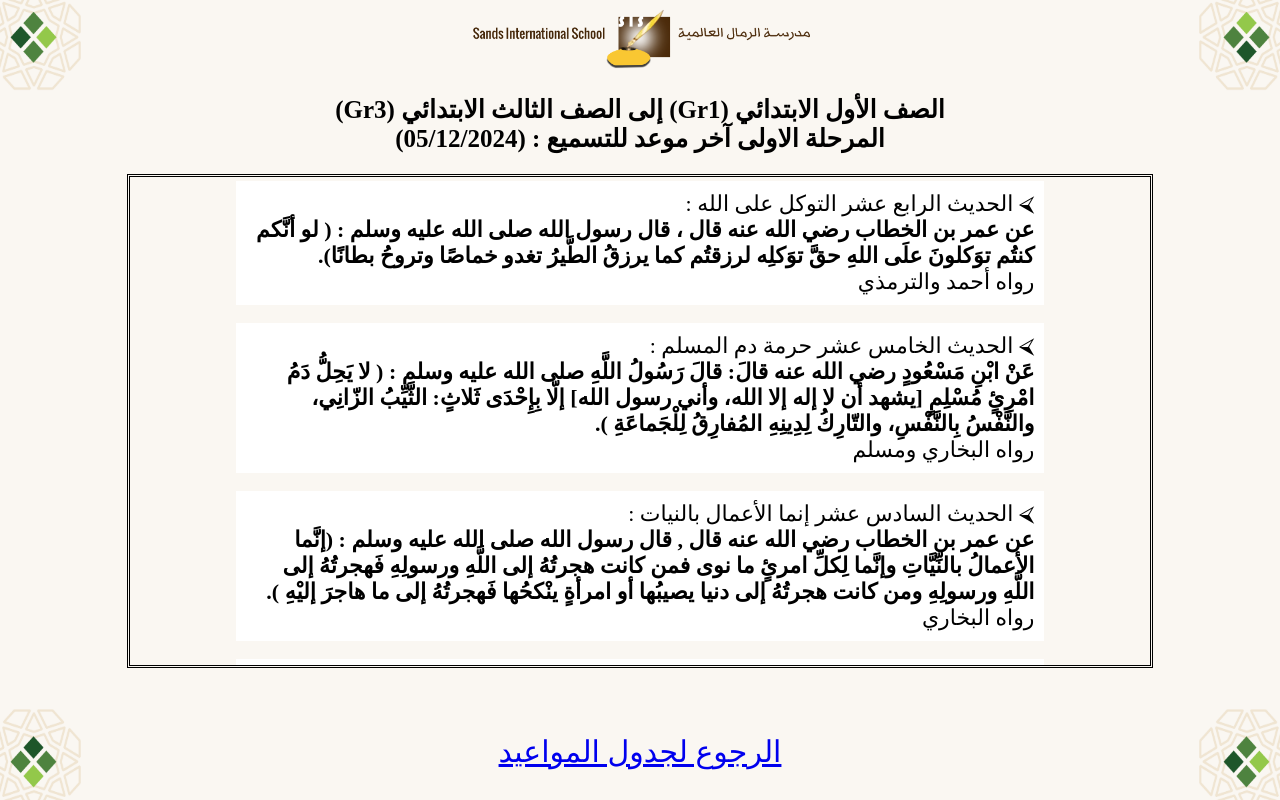
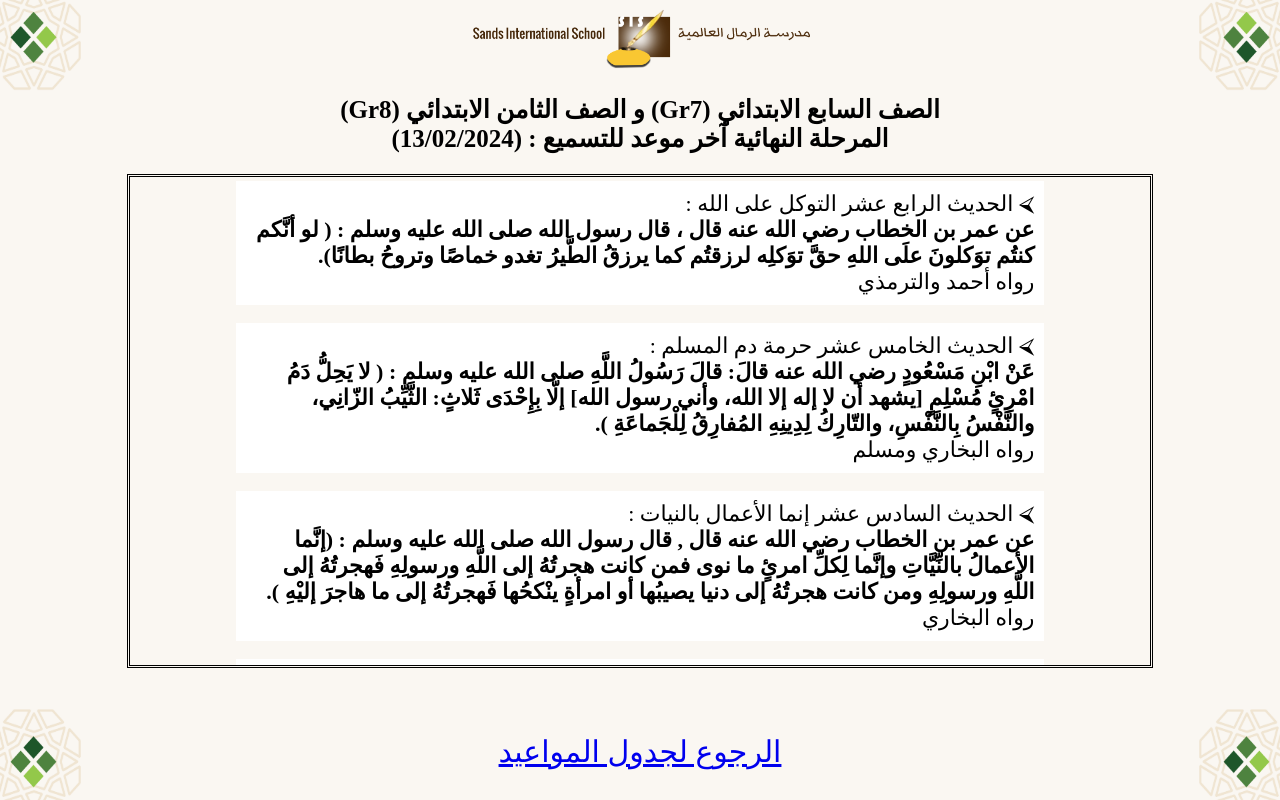
Before and after one commit to AbuBaraa22/SandSchool, a plain HTML site: page 6_3.html in a window 1280 px wide. Drawn offline with Linux system fonts and the light colour scheme.

Commit message:
Update 6_3.html

```diff
--- a/6_3.html
+++ b/6_3.html
@@ -79,9 +79,9 @@
         <img src="Logo.png" width="350" />
 
         <h2>
-            الصف الأول الابتدائي (Gr1) إلى الصف الثالث الابتدائي (Gr3)<br />
-            المرحلة الاولى
-            آخر موعد للتسميع  : (05/12/2024)
+            الصف السابع الابتدائي (Gr7) و الصف الثامن الابتدائي (Gr8)<br />
+            المرحلة النهائية
+            آخر موعد للتسميع  : (13/02/2024)
         </h2>
 
 
```
